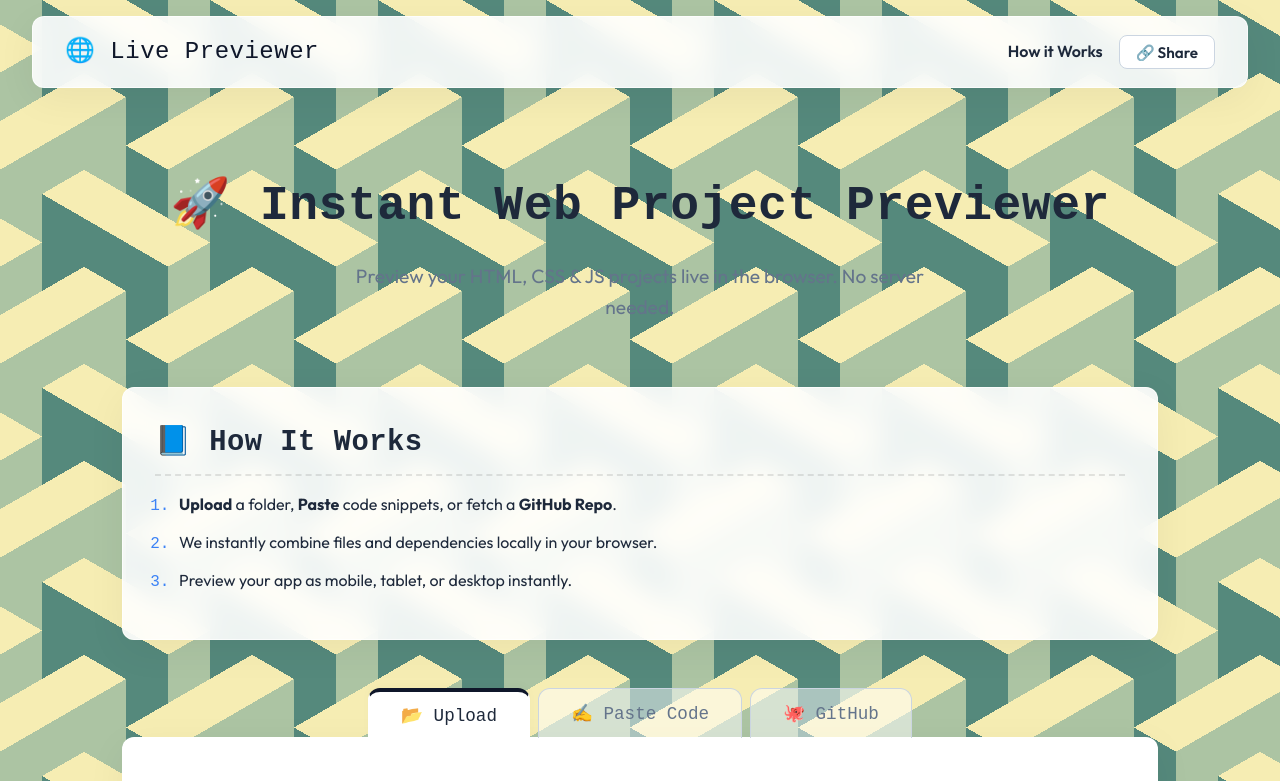
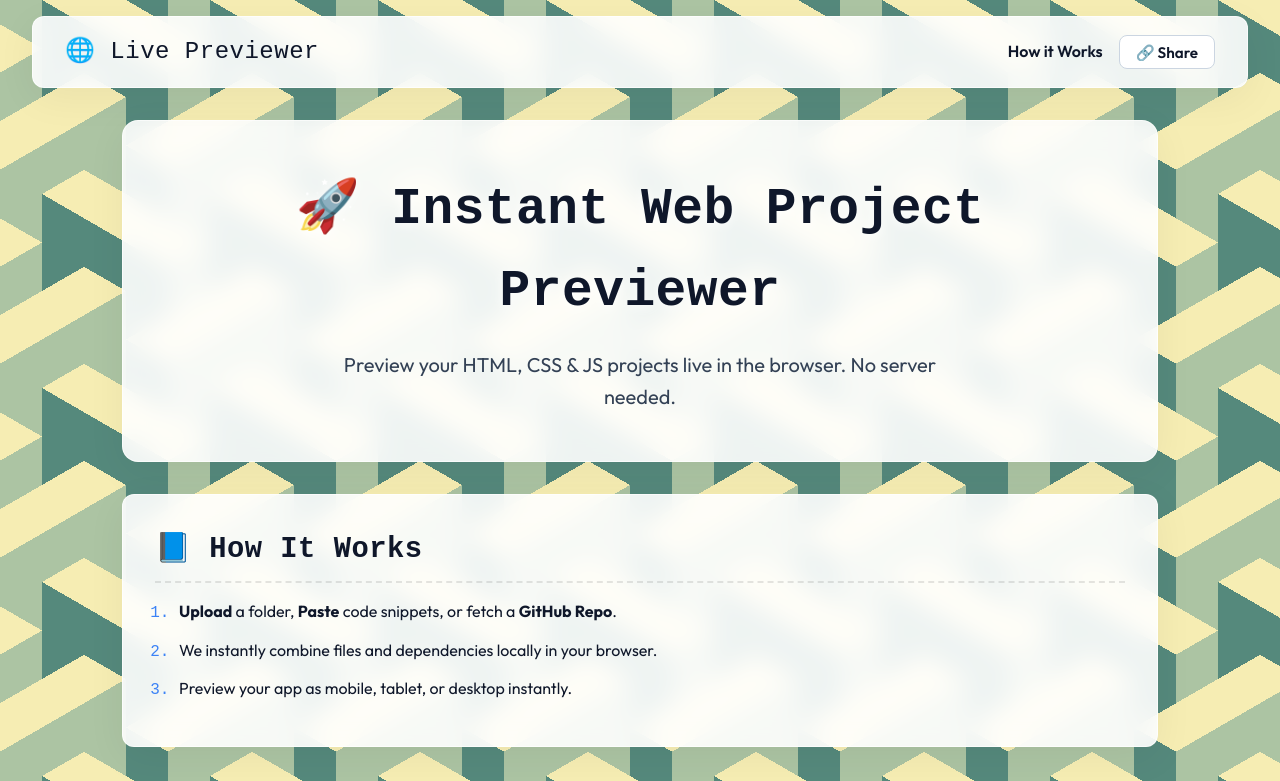
Before and after one commit to owsam22/previewer, a website built with Vite: page index.html in a window 1280 px wide. Shown: the top 781 px of the page. Built offline with nearby package versions, Linux system fonts and the light colour scheme; a web font is replaced by a local one.

Commit message:
ui improved

```diff
--- a/style.css
+++ b/style.css
@@ -7,8 +7,8 @@
 
 :root {
   --bg-color: #fcfbfa; /* Very subtle warm white */
-  --text-main: #1e293b; /* Slate 800 */
-  --text-light: #64748b; /* Slate 500 */
+  --text-main: #0f172a; /* Slate 900 for ultra high contrast */
+  --text-light: #334155; /* Slate 700 for better readability */
   --border-color: #cbd5e1; /* Slate 300 */
   --primary: #0f172a; /* Slate 900 for professional contrast */
   --secondary: #eab308; /* Warm Yellow accent */
@@ -145,17 +145,26 @@ a:hover {
 /* Hero */
 .hero {
   text-align: center;
-  padding: 4rem 2rem 2rem;
+  padding: 3rem 2rem;
+  margin: 1rem auto 2rem;
+  background: var(--glass-bg);
+  backdrop-filter: blur(12px);
+  -webkit-backdrop-filter: blur(12px);
+  border: 1px solid rgba(255, 255, 255, 0.7);
+  border-radius: 16px;
+  box-shadow: var(--shadow-soft);
 }
 .hero h1 {
-  font-size: 3rem;
+  font-size: 3.2rem;
   margin-bottom: 1rem;
-  color: var(--text-main);
+  color: var(--primary);
+  text-shadow: 0 2px 10px rgba(255,255,255,0.8);
 }
 .hero p {
-  font-size: 1.2rem;
+  font-size: 1.25rem;
   color: var(--text-light);
-  max-width: 600px;
+  font-weight: 500;
+  max-width: 650px;
   margin: 0 auto;
 }
 
@@ -427,7 +436,11 @@ button:disabled {
 footer {
   text-align: center;
   padding: 1.5rem;
-  color: var(--text-light);
+  color: var(--text-main);
+  background: var(--glass-bg);
+  backdrop-filter: blur(12px);
+  border-top: 1px solid rgba(255, 255, 255, 0.7);
+  font-weight: 600;
   margin-top: 2rem;
 }
 
```
